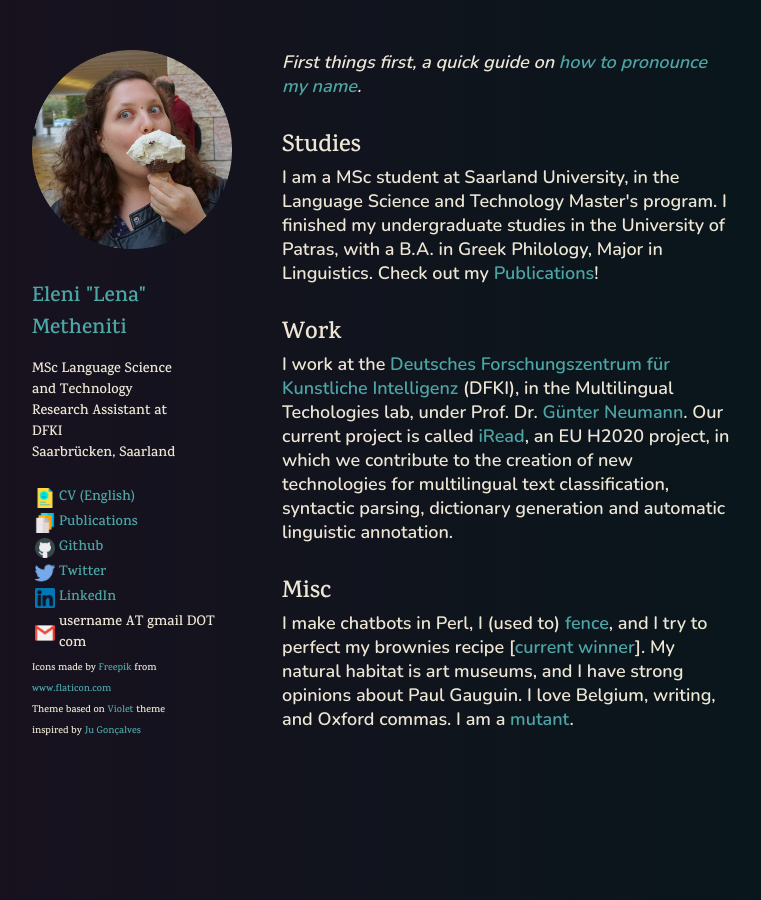
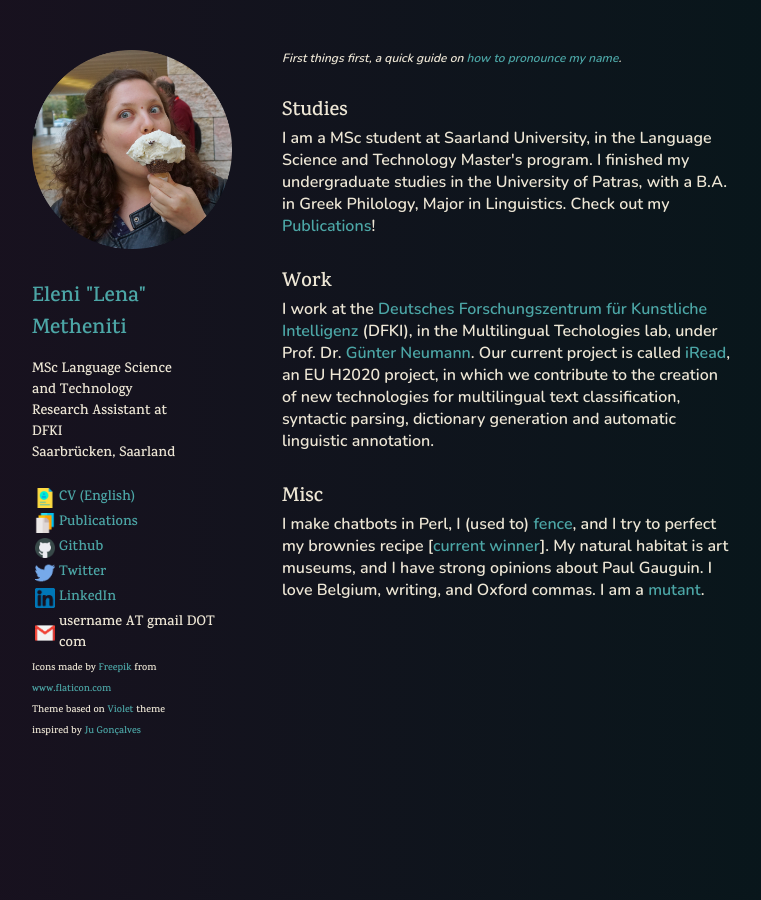
Before and after one commit to lenakmeth/lenakmeth.github.io, a Jekyll site: the page built from index.html, in a window 1280 px wide. Shown: the whole page, without its empty margins (68-829 px from the left). Built offline with Jekyll 4.4.1, drawn with Linux system fonts in a browser that asks for light colours.

Commit message:
add Nunito bf

```diff
--- a/_layouts/default.html
+++ b/_layouts/default.html
@@ -16,7 +16,7 @@
   {% include favicon.html %}
 
   <link rel="canonical" href="{{ site.url }}{{ page.url | replace:'index.html','' }}">
-  <link href="https://fonts.googleapis.com/css?family=Karma:600|Nunito:600&display=swap" rel="stylesheet">
+  <link href="https://fonts.googleapis.com/css?family=Karma:600,800|Nunito:600&display=swap" rel="stylesheet">
   <style>
     {% capture scss_sheet %}{% include style.scss %}{% endcapture %}
     {{ scss_sheet | scssify }}
--- a/index.html
+++ b/index.html
@@ -58,19 +58,19 @@
 
 <section class="content">
   <p>
-    <div style="font-family: 'Nunito', sans-serif; font-size:18px"><em>First things first, a quick guide on <a href="/pronounce.html">how to pronounce my name</a>.</em></div>
+    <div style="font-family: 'Nunito', sans-serif; font-size:12px"><em>First things first, a quick guide on <a href="/pronounce.html">how to pronounce my name</a>.</em></div>
 <p>
-    <div style="font-family: 'Karma', serif; font-size:24px"><strong>Studies</strong></br></div>
-    <div style="font-family: 'Nunito', sans-serif; font-size:18px">I am a MSc student at Saarland University, in the Language Science and Technology Master's program. I finished my undergraduate studies in the University of Patras, with a B.A. in Greek Philology, Major in Linguistics. Check out my <a href="/publications.html">Publications</a>!</div>
+    <div style="font-family: 'Karma', serif; font-size:20px"><strong>Studies</strong></br></div>
+    <div style="font-family: 'Nunito', sans-serif; font-size:16px">I am a MSc student at Saarland University, in the Language Science and Technology Master's program. I finished my undergraduate studies in the University of Patras, with a B.A. in Greek Philology, Major in Linguistics. Check out my <a href="/publications.html">Publications</a>!</div>
   </p>
 
   <p>
-    <div style="font-family: 'Karma', serif; font-size:24px"><strong>Work</strong></br></div>
-    <div style="font-family: 'Nunito', sans-serif; font-size:18px">I work at the <a href="http://dfki.de" target="_blank" rel="noopener">Deutsches Forschungszentrum für Kunstliche Intelligenz</a> (DFKI), in the Multilingual Techologies lab, under Prof. Dr. <a href="http://dfki.de/~neumann/" target="_blank" rel="noopener">Günter Neumann</a>. Our current project is called <a href="https://iread-project.eu/" target="_blank" rel="noopener">iRead</a>, an EU H2020 project, in which we contribute to the creation of new technologies for multilingual text classification, syntactic parsing, dictionary generation and automatic linguistic annotation.</div>
+    <div style="font-family: 'Karma', serif; font-size:20px"><strong>Work</strong></br></div>
+    <div style="font-family: 'Nunito', sans-serif; font-size:16px">I work at the <a href="http://dfki.de" target="_blank" rel="noopener">Deutsches Forschungszentrum für Kunstliche Intelligenz</a> (DFKI), in the Multilingual Techologies lab, under Prof. Dr. <a href="http://dfki.de/~neumann/" target="_blank" rel="noopener">Günter Neumann</a>. Our current project is called <a href="https://iread-project.eu/" target="_blank" rel="noopener">iRead</a>, an EU H2020 project, in which we contribute to the creation of new technologies for multilingual text classification, syntactic parsing, dictionary generation and automatic linguistic annotation.</div>
   </p>
 
   <p>
-    <div style="font-family: 'Karma', serif; font-size:24px"><strong>Misc</strong></br></div>
-    <div style="font-family: 'Nunito', sans-serif; font-size:18px">I make chatbots in Perl, I (used to) <a href="assets/images/oaka-2014.jpg" target="_blank" rel="noopener">fence</a>, and I try to perfect my brownies recipe [<a href="https://docs.google.com/document/d/1L0wh0j058coJJB6W_V3UbjLbRfLCsGsEmARmqVl8-ik/edit?usp=sharing" target="_blank" rel="noopener">current winner</a>]. My natural habitat is art museums, and I have strong opinions about Paul Gauguin. I love Belgium, writing, and Oxford commas. I am a <a href="https://en.wikipedia.org/wiki/Clinodactyly" target="_blank" rel="noopener">mutant</a>.</div>
+    <div style="font-family: 'Karma', serif; font-size:20px"><strong>Misc</strong></br></div>
+    <div style="font-family: 'Nunito', sans-serif; font-size:16px">I make chatbots in Perl, I (used to) <a href="assets/images/oaka-2014.jpg" target="_blank" rel="noopener">fence</a>, and I try to perfect my brownies recipe [<a href="https://docs.google.com/document/d/1L0wh0j058coJJB6W_V3UbjLbRfLCsGsEmARmqVl8-ik/edit?usp=sharing" target="_blank" rel="noopener">current winner</a>]. My natural habitat is art museums, and I have strong opinions about Paul Gauguin. I love Belgium, writing, and Oxford commas. I am a <a href="https://en.wikipedia.org/wiki/Clinodactyly" target="_blank" rel="noopener">mutant</a>.</div>
   </p>
 </section>
--- a/pronounce.html
+++ b/pronounce.html
@@ -63,7 +63,7 @@
 
 
 <section class="content">
-<!--<div style="font-family: 'Nunito', sans-serif; font-size:18px">-->
+<div style="font-family: 'Nunito', sans-serif; font-size:16px">
   <table class="tg">
     <tr>
       <th style="padding:15px" class="tg-v47y"></th>
@@ -94,6 +94,6 @@
       <td style="padding:15px" class="tg-73oq"><a href='/src/sounds/Metheniti.m4a' target="_blank" rel="noopener">🔊</a></td>
     </tr>
   </table>
-<!--</div>-->
+</div>
 
 </section>
```
